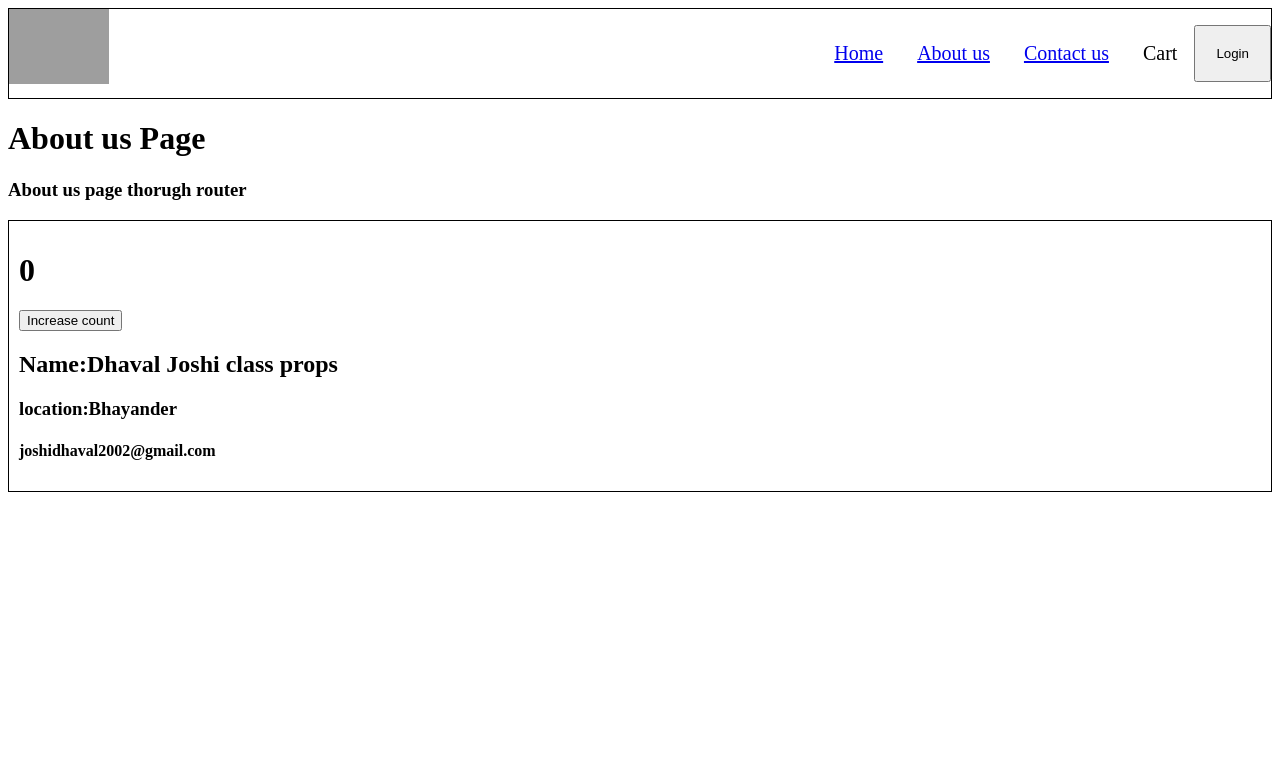
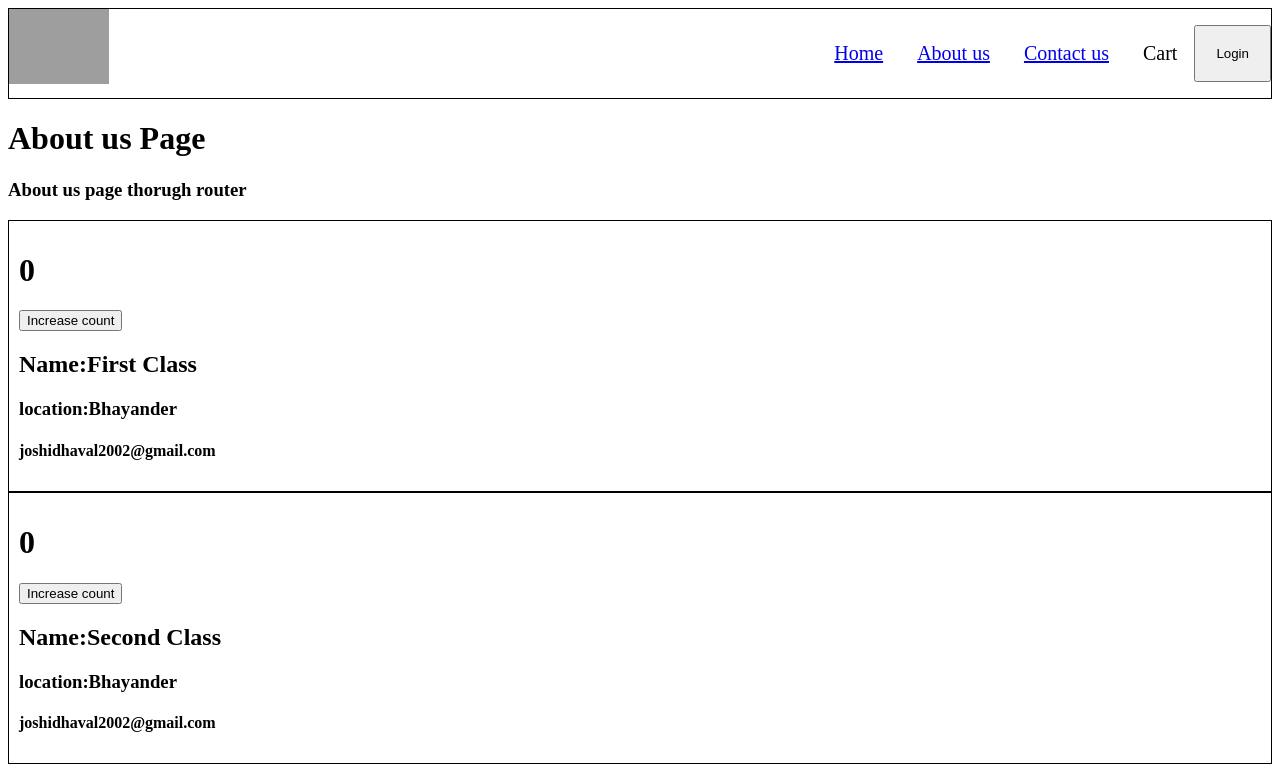
Before and after one commit to Dhaval-Joshi898/React, a React (Vite) app: page /about in a window 1280 px wide. Shown: the top 770 px of the page. Built offline with nearby package versions, Linux system fonts and the light colour scheme; grey boxes are pictures that could not be loaded.

Commit message:
nested class child componet

```diff
--- a/src/components/About.js
+++ b/src/components/About.js
@@ -22,7 +22,8 @@ class About extends React.Component{
 
 
              {/* Class Based components -->how to pass props */}
-             <UserClass  name={'Dhaval Joshi class props'} location={"Bhayander"}/>
+             <UserClass  name={'First Class'} location={"Bhayander"}/>
+             <UserClass  name={'Second Class'} location={"Bhayander"}/>
 
 
 
```
